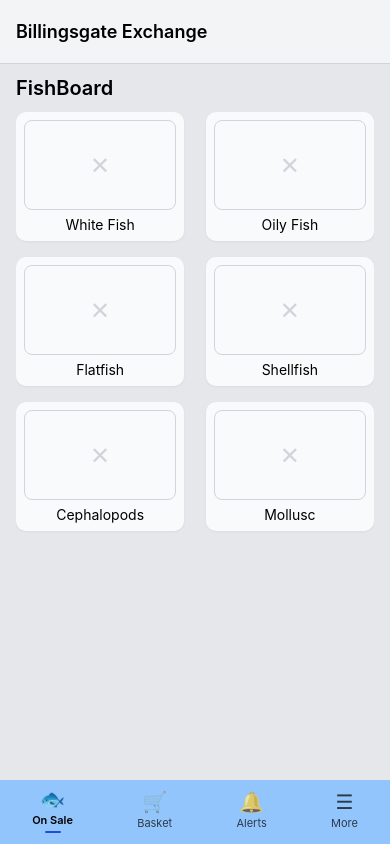
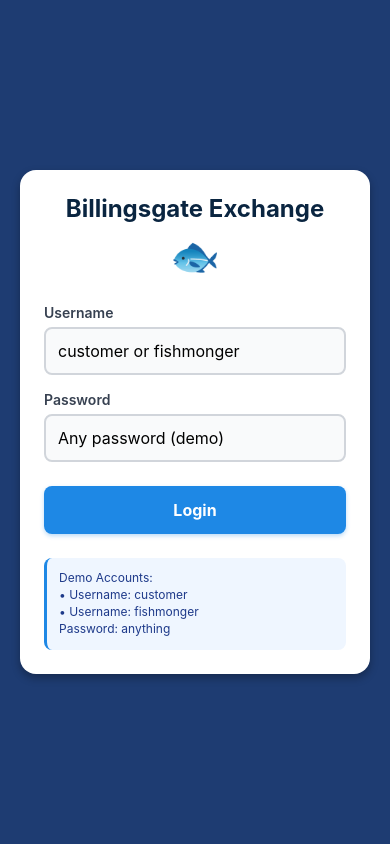
Before and after one commit to rob-davis35/HumanComputerInteraction, a React Native app: screen / in a window 390 px wide. Built offline with nearby package versions, Linux system fonts and the light colour scheme.

Commit message:
Creating backup for deleted files

```diff
--- a/App.js
+++ b/App.js
@@ -1,14 +1,16 @@
-import React, { useState } from "react";
+import { useState } from "react";
 import {
-    Alert,
+  Modal,
   SafeAreaView,
   ScrollView,
   StyleSheet,
   Text,
+  TextInput,
   TouchableOpacity,
-    View
+  View,
 } from "react-native";
 
+// categories of fish to buy from
 const CATEGORIES = [
   "White Fish",
   "Oily Fish",
@@ -18,6 +20,7 @@ const CATEGORIES = [
   "Mollusc",
 ];
 
+// listings inside of the clickable categories
 const LISTINGS = {
   "White Fish": [
     {
@@ -94,18 +97,145 @@ const LISTINGS = {
 };
 
 export default function App() {
+  // Authentication state
+  const [isLoggedIn, setIsLoggedIn] = useState(false);
+  const [userType, setUserType] = useState(null); // 'customer' or 'fishmonger'
+
+  // Login form state
+  const [username, setUsername] = useState("");
+  const [password, setPassword] = useState("");
+
   const [selectedCategory, setSelectedCategory] = useState(null);
+  const [basket, setBasket] = useState([]);
+  const [modalVisible, setModalVisible] = useState(false);
+  const [editingItem, setEditingItem] = useState(null);
+  const [quantity, setQuantity] = useState(1);
 
   const listingsForCategory =
     selectedCategory && LISTINGS[selectedCategory]
       ? LISTINGS[selectedCategory]
       : [];
 
+  const basketCount = basket.reduce(
+    (sum, entry) => sum + entry.quantity,
+    0
+  );
+
+  // Login handler
+  function handleLogin() {
+    const user = username.toLowerCase();
+
+    if (user === "customer" || user === "fishmonger") {
+      setUserType(user);
+      setIsLoggedIn(true);
+      setUsername("");
+      setPassword("");
+    } else {
+      alert("Please use 'customer' or 'fishmonger' as username");
+    }
+  }
+
+  // Logout handler
+  function handleLogout() {
+    setIsLoggedIn(false);
+    setUserType(null);
+    setSelectedCategory(null);
+    setBasket([]);
+  }
+
+  function openAmendModal(item) {
+    setEditingItem(item);
+    const existing = basket.find((entry) => entry.item.name === item.name);
+    setQuantity(existing ? existing.quantity : 1);
+    setModalVisible(true);
+  }
+
+  function closeAmendModal() {
+    setModalVisible(false);
+    setEditingItem(null);
+  }
+
+  function updateBasket() {
+    if (!editingItem) return;
+
+    setBasket((prev) => {
+      const idx = prev.findIndex(
+        (entry) => entry.item.name === editingItem.name
+      );
+      if (idx >= 0) {
+        const copy = [...prev];
+        copy[idx] = { ...copy[idx], quantity };
+        return copy;
+      }
+      return [...prev, { item: editingItem, quantity }];
+    });
+
+    closeAmendModal();
+  }
+
+  function incrementQuantity() {
+    setQuantity((q) => q + 1);
+  }
+
+  function decrementQuantity() {
+    setQuantity((q) => (q > 1 ? q - 1 : 1));
+  }
+
+  // Show login screen if not logged in
+  if (!isLoggedIn) {
     return (
       <SafeAreaView style={styles.root}>
-      {/* Top app bar */}
+        <View style={styles.loginContainer}>
+          <View style={styles.loginCard}>
+            <Text style={styles.loginTitle}>Billingsgate Exchange</Text>
+            <Text style={styles.loginSubtitle}>🐟</Text>
+
+            <Text style={styles.loginLabel}>Username</Text>
+            <TextInput
+              style={styles.loginInput}
+              placeholder="customer or fishmonger"
+              value={username}
+              onChangeText={setUsername}
+              autoCapitalize="none"
+            />
+
+            <Text style={styles.loginLabel}>Password</Text>
+            <TextInput
+              style={styles.loginInput}
+              placeholder="Any password (demo)"
+              value={password}
+              onChangeText={setPassword}
+              secureTextEntry
+            />
+
+            <TouchableOpacity
+              style={styles.loginButton}
+              onPress={handleLogin}
+            >
+              <Text style={styles.loginButtonText}>Login</Text>
+            </TouchableOpacity>
+
+            <View style={styles.loginHint}>
+              <Text style={styles.loginHintText}>Demo Accounts:</Text>
+              <Text style={styles.loginHintText}>• Username: customer</Text>
+              <Text style={styles.loginHintText}>• Username: fishmonger</Text>
+              <Text style={styles.loginHintText}>Password: anything</Text>
+            </View>
+          </View>
+        </View>
+      </SafeAreaView>
+    );
+  }
+
+  // Main app (after login)
+  return (
+    <SafeAreaView style={styles.root}>
+      {/* Top bar */}
       <View style={styles.appBar}>
         <Text style={styles.appBarTitle}>Billingsgate Exchange</Text>
+        <TouchableOpacity onPress={handleLogout}>
+          <Text style={styles.logoutButton}>Logout</Text>
+        </TouchableOpacity>
       </View>
 
       {/* Content */}
@@ -125,7 +255,9 @@ export default function App() {
               </Text>
             </>
           ) : (
-            <Text style={styles.sectionTitle}>FishBoard</Text>
+            <Text style={styles.sectionTitle}>
+              {userType === "fishmonger" ? "Shopfront" : "On Sale"}
+            </Text>
           )}
         </View>
 
@@ -148,12 +280,7 @@ export default function App() {
               <ListingCard
                 key={index}
                 item={item}
-                onPress={() =>
-                  Alert.alert(
-                    item.name,
-                    `${item.price}\n${item.stall}\n${item.location}`
-                  )
-                }
+                onPress={() => openAmendModal(item)}
               />
             ))}
           </ScrollView>
@@ -162,16 +289,20 @@ export default function App() {
 
       {/* Bottom nav */}
       <View style={styles.bottomNav}>
-
         <View style={styles.navItem}>
           <Text style={[styles.navIcon, styles.navIconActive]}>🐟</Text>
-          <Text style={[styles.navLabel, styles.navLabelActive]}>On Sale</Text>
+          <Text style={[styles.navLabel, styles.navLabelActive]}>
+            {userType === "fishmonger" ? "Shopfront" : "On Sale"}
+          </Text>
           <View style={styles.navIndicator} />
         </View>
 
         <View style={styles.navItem}>
           <Text style={styles.navIcon}>🛒</Text>
-          <Text style={styles.navLabel}>Basket</Text>
+          <Text style={styles.navLabel}>
+            {userType === "fishmonger" ? "Orders" : "Basket"}
+            {basketCount > 0 ? ` (${basketCount})` : ""}
+          </Text>
         </View>
 
         <View style={styles.navItem}>
@@ -183,18 +314,83 @@ export default function App() {
           <Text style={styles.navIcon}>☰</Text>
           <Text style={styles.navLabel}>More</Text>
         </View>
+      </View>
 
+      {/* Amend Order modal */}
+      <Modal
+        transparent
+        animationType="fade"
+        visible={modalVisible}
+        onRequestClose={closeAmendModal}
+      >
+        <View style={styles.modalBackdrop}>
+          <View style={styles.modalCard}>
+            {editingItem && (
+              <>
+                <Text style={styles.modalTitle}>
+                  {userType === "fishmonger" ? "Edit Listing" : "Amend Order"}
+                </Text>
+                <Text style={styles.modalSubtitle}>{editingItem.name}</Text>
+
+                <View style={styles.modalImagePlaceholder} />
+
+                <View style={styles.modalRow}>
+                  <Text style={styles.modalLabel}>Quantity</Text>
+                  <View style={styles.quantityControl}>
+                    <TouchableOpacity
+                      style={styles.quantityButton}
+                      onPress={decrementQuantity}
+                    >
+                      <Text style={styles.quantityButtonText}>−</Text>
+                    </TouchableOpacity>
+                    <Text style={styles.quantityValue}>{quantity}</Text>
+                    <TouchableOpacity
+                      style={styles.quantityButton}
+                      onPress={incrementQuantity}
+                    >
+                      <Text style={styles.quantityButtonText}>+</Text>
+                    </TouchableOpacity>
                   </View>
+                </View>
+
+                <Text style={styles.modalText}>
+                  Price - {editingItem.price}
+                </Text>
+                <Text style={styles.modalText}>
+                  Seller: {editingItem.stall}
+                </Text>
+                <Text style={styles.modalText}>
+                  Location: {editingItem.location}
+                </Text>
+
+                <TouchableOpacity
+                  style={styles.updateButton}
+                  onPress={updateBasket}
+                >
+                  <Text style={styles.updateButtonText}>
+                    {userType === "fishmonger" ? "Save Changes" : "Update"}
+                  </Text>
+                </TouchableOpacity>
+
+                <TouchableOpacity
+                  style={styles.modalClose}
+                  onPress={closeAmendModal}
+                >
+                  <Text style={styles.modalCloseText}>✕</Text>
+                </TouchableOpacity>
+              </>
+            )}
+          </View>
+        </View>
+      </Modal>
     </SafeAreaView>
-  );;
+  );
 }
 
 function CategoryCard({ label, onPress }) {
   return (
     <TouchableOpacity style={styles.card} onPress={onPress}>
-      <View style={styles.cardImagePlaceholder}>
-        <Text style={styles.cardX}>✕</Text>
-      </View>
+      <View style={styles.cardImagePlaceholder} />
       <Text style={styles.cardLabel}>{label}</Text>
     </TouchableOpacity>
   );
@@ -203,9 +399,7 @@ function CategoryCard({ label, onPress }) {
 function ListingCard({ item, onPress }) {
   return (
     <TouchableOpacity style={styles.listItem} onPress={onPress}>
-      <View style={styles.listImagePlaceholder}>
-        <Text style={styles.cardX}>✕</Text>
-      </View>
+      <View style={styles.listImagePlaceholder} />
       <View style={styles.listTextContainer}>
         <Text style={styles.listTitle}>{item.name}</Text>
         <Text style={styles.listPrice}>{item.price}</Text>
@@ -216,25 +410,91 @@ function ListingCard({ item, onPress }) {
   );
 }
 
-function NavItem({ icon, label, active }) {
-  return (
-    <View style={styles.navItem}>
-      <Text style={[styles.navIcon, active && styles.navIconActive]}>
-        {icon}
-      </Text>
-      <Text style={[styles.navLabel, active && styles.navLabelActive]}>
-        {label}
-      </Text>
-      {active && <View style={styles.navIndicator} />}
-    </View>
-  );
-}
-
 const styles = StyleSheet.create({
   root: {
     flex: 1,
-    backgroundColor: "#E5E7EB", // light grey
+    backgroundColor: "#E5E7EB",
   },
+
+  // Login screen styles
+  loginContainer: {
+    flex: 1,
+    justifyContent: "center",
+    alignItems: "center",
+    padding: 20,
+    backgroundColor: "#1e3c72",
+  },
+  loginCard: {
+    width: "100%",
+    maxWidth: 400,
+    backgroundColor: "#FFFFFF",
+    borderRadius: 16,
+    padding: 24,
+    shadowColor: "#000",
+    shadowOffset: { width: 0, height: 4 },
+    shadowOpacity: 0.3,
+    shadowRadius: 8,
+    elevation: 8,
+  },
+  loginTitle: {
+    fontSize: 24,
+    fontWeight: "700",
+    textAlign: "center",
+    marginBottom: 8,
+    color: "#0a2540",
+  },
+  loginSubtitle: {
+    fontSize: 40,
+    textAlign: "center",
+    marginBottom: 24,
+  },
+  loginLabel: {
+    fontSize: 14,
+    fontWeight: "600",
+    marginBottom: 6,
+    color: "#374151",
+  },
+  loginInput: {
+    borderWidth: 2,
+    borderColor: "#D1D5DB",
+    borderRadius: 8,
+    padding: 12,
+    fontSize: 16,
+    marginBottom: 16,
+    backgroundColor: "#F9FAFB",
+  },
+  loginButton: {
+    backgroundColor: "#1e88e5",
+    borderRadius: 8,
+    padding: 14,
+    alignItems: "center",
+    marginTop: 8,
+    shadowColor: "#1e88e5",
+    shadowOffset: { width: 0, height: 2 },
+    shadowOpacity: 0.3,
+    shadowRadius: 4,
+    elevation: 3,
+  },
+  loginButtonText: {
+    color: "#FFFFFF",
+    fontSize: 16,
+    fontWeight: "700",
+  },
+  loginHint: {
+    marginTop: 24,
+    padding: 12,
+    backgroundColor: "#EFF6FF",
+    borderRadius: 8,
+    borderLeftWidth: 3,
+    borderLeftColor: "#1e88e5",
+  },
+  loginHintText: {
+    fontSize: 12,
+    color: "#1e3a8a",
+    marginBottom: 2,
+  },
+
+  // top bar
   appBar: {
     height: 64,
     backgroundColor: "#F3F4F6",
@@ -249,6 +509,13 @@ const styles = StyleSheet.create({
     fontSize: 18,
     fontWeight: "600",
   },
+  logoutButton: {
+    fontSize: 14,
+    color: "#1e88e5",
+    fontWeight: "600",
+  },
+
+  // main content
   content: {
     flex: 1,
     paddingHorizontal: 16,
@@ -270,6 +537,8 @@ const styles = StyleSheet.create({
   backArrow: {
     fontSize: 22,
   },
+
+  // categories grid
   grid: {
     paddingBottom: 16,
     flexDirection: "row",
@@ -295,10 +564,6 @@ const styles = StyleSheet.create({
     justifyContent: "center",
     alignItems: "center",
     marginBottom: 6,
-  },
-  cardX: {
-    fontSize: 24,
-    color: "#D1D5DB",
   },
   cardLabel: {
     textAlign: "center",
@@ -383,4 +648,91 @@ const styles = StyleSheet.create({
     borderRadius: 999,
     backgroundColor: "#1D4ED8",
   },
+
+  // modal styles
+  modalBackdrop: {
+    flex: 1,
+    backgroundColor: "rgba(0,0,0,0.4)",
+    justifyContent: "center",
+    alignItems: "center",
+    paddingHorizontal: 24,
+  },
+  modalCard: {
+    width: "100%",
+    backgroundColor: "#FFFFFF",
+    borderRadius: 12,
+    padding: 16,
+  },
+  modalTitle: {
+    fontSize: 18,
+    fontWeight: "700",
+    marginBottom: 4,
+  },
+  modalSubtitle: {
+    fontSize: 14,
+    marginBottom: 8,
+  },
+  modalImagePlaceholder: {
+    height: 120,
+    borderRadius: 8,
+    borderWidth: 1,
+    borderColor: "#D1D5DB",
+    marginBottom: 12,
+  },
+  modalRow: {
+    flexDirection: "row",
+    alignItems: "center",
+    marginBottom: 8,
+  },
+  modalLabel: {
+    flex: 1,
+    fontSize: 14,
+    fontWeight: "500",
+  },
+  modalText: {
+    fontSize: 13,
+    marginBottom: 2,
+  },
+  quantityControl: {
+    flexDirection: "row",
+    alignItems: "center",
+    borderWidth: 1,
+    borderColor: "#D1D5DB",
+    borderRadius: 6,
+    overflow: "hidden",
+  },
+  quantityButton: {
+    paddingHorizontal: 10,
+    paddingVertical: 6,
+    backgroundColor: "#F3F4F6",
+  },
+  quantityButtonText: {
+    fontSize: 16,
+    fontWeight: "700",
+  },
+  quantityValue: {
+    paddingHorizontal: 12,
+    fontSize: 14,
+  },
+  updateButton: {
+    backgroundColor: "#16A34A",
+    borderRadius: 8,
+    paddingVertical: 10,
+    marginTop: 12,
+    alignItems: "center",
+  },
+  updateButtonText: {
+    color: "#FFFFFF",
+    fontSize: 15,
+    fontWeight: "600",
+  },
+  modalClose: {
+    position: "absolute",
+    top: 10,
+    right: 10,
+    padding: 4,
+  },
+  modalCloseText: {
+    fontSize: 16,
+  },
 });
```
Lines whose indentation alone changed are shown as unchanged.
